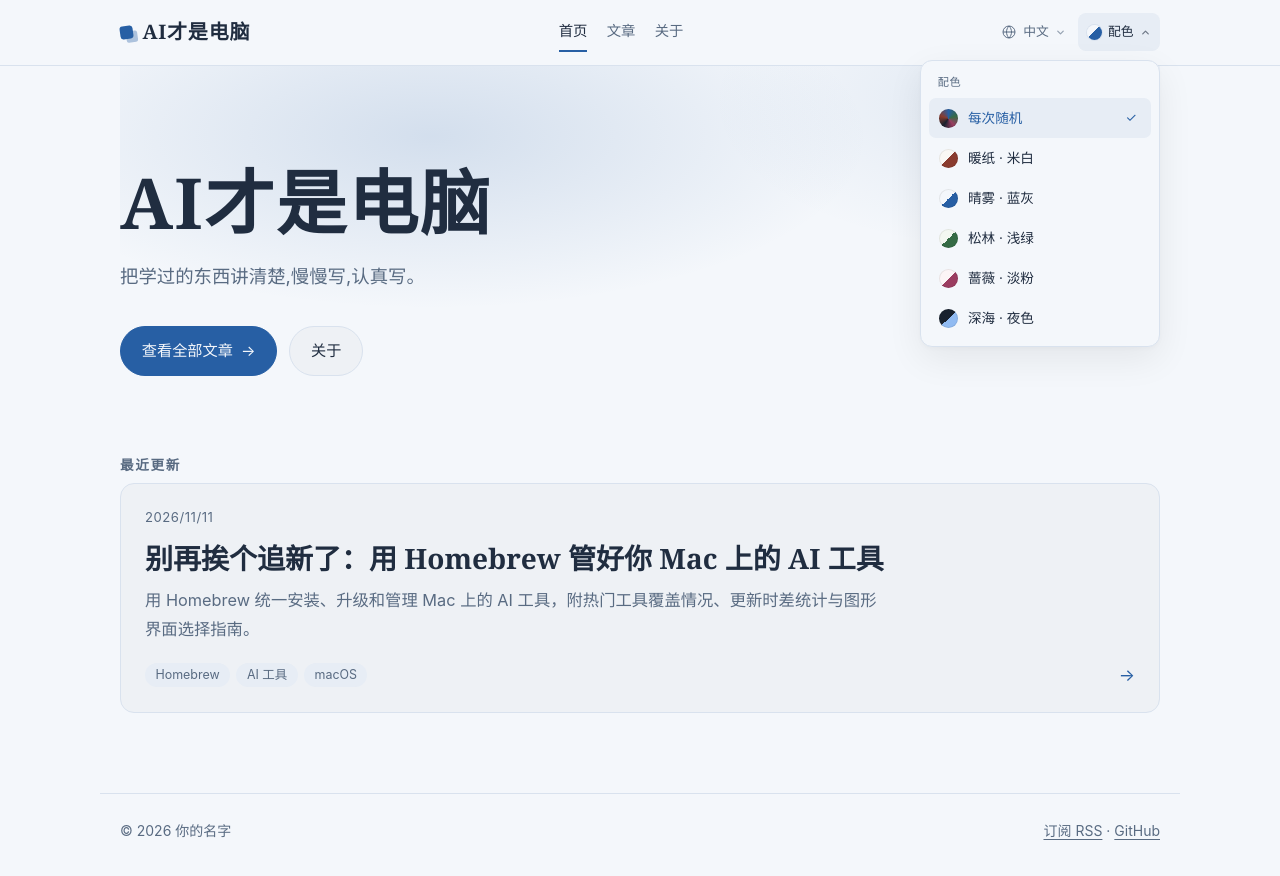
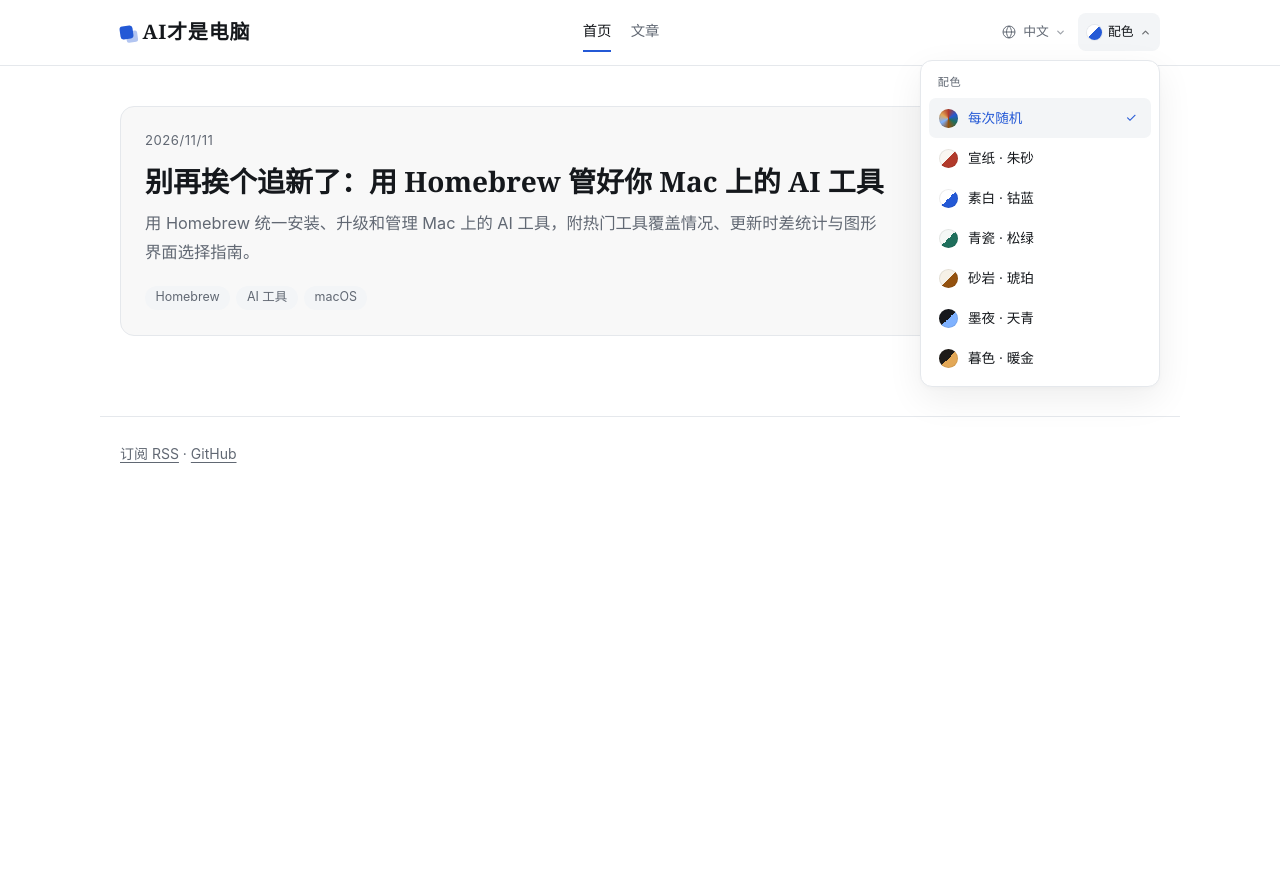
Before and after one commit to standby2025/pasges, an Astro site: page / in a window 1280 px wide. Both pictures are taken after a click on the heading "配色". After the commit the page ends 800 px from the top, so only its background shows below. Built offline with nearby package versions, Linux system fonts and the light colour scheme; Astro itself is replaced by a stand-in of ours.

Commit message:
Rotate brand title for non-CJK locales, simplify home, pick six new themes
- Rotate the header brand through Simplified, Traditional and Japanese
  spellings on non-Chinese pages; add a localized tagline to home titles
- Home shows the article list directly; drop the about pages and the
  footer copyright
- Replace the five color themes with six (four light, two dark)

Co-Authored-By: Claude <noreply@anthropic.com>

```diff
--- a/scripts/validate-i18n-build.mjs
+++ b/scripts/validate-i18n-build.mjs
@@ -7,13 +7,13 @@ const base = (process.env.BASE_PATH || '').replace(/\/$/, '');
 const errors = [];
 for (const lang of languages) {
  const prefix = lang === 'zh' ? '' : `/${lang}`;
- for (const page of ['', '/blog', '/about']) {
+ for (const page of ['', '/blog']) {
   const file = resolve('dist', `.${prefix}${page}/index.html`);
   try {
    const html = await readFile(file, 'utf8');
    const expectedDir = lang === 'ar' ? 'rtl' : 'ltr';
    if (!html.includes(`lang="${locales[lang]}"`) || !html.includes(`dir="${expectedDir}"`)) errors.push(`${file}: wrong page language/direction`);
-   for (const path of ['/', '/blog/', '/about/']) {
+   for (const path of ['/', '/blog/']) {
     if (!html.includes(`href="${base}${prefix}${path}"`)) errors.push(`${file}: missing current-language navigation ${path}`);
    }
    if (!html.includes(`href="${base}${prefix}/rss.xml"`)) errors.push(`${file}: missing localized RSS`);
@@ -35,4 +35,4 @@ for (const lang of languages) {
  } catch (e) { errors.push(`${lang}: missing RSS: ${e.message}`); }
 }
 if (errors.length) { console.error(errors.join('\n')); process.exit(1); }
-console.log('Global localization verified: 18 home/archive/about pages and 6 language-specific feeds.');
+console.log('Global localization verified: 12 home/archive pages and 6 language-specific feeds.');
--- a/src/components/BaseHead.astro
+++ b/src/components/BaseHead.astro
@@ -11,7 +11,8 @@ interface Props {
 const { title, description, lang = 'zh' } = Astro.props;
 const siteTitle = siteUI[lang].title;
 const canonicalURL = new URL(Astro.url.pathname, Astro.site);
-const fullTitle = title === siteTitle ? title : `${title} · ${siteTitle}`;
+const tagline = siteUI[lang].tagline;
+const fullTitle = title !== siteTitle ? `${title} · ${siteTitle}` : tagline ? `${title} · ${tagline}` : title;
 ---
 
 <meta charset="utf-8" />
@@ -31,7 +32,7 @@ const fullTitle = title === siteTitle ? title : `${title} · ${siteTitle}`;
 <!-- 首次绘制前应用配色，避免页面闪色；随机模式每次访问抽取一次。 -->
 <script is:inline>
  (() => {
-  const themes = ['paper', 'mist', 'forest', 'rose', 'night'];
+  const themes = ['paper', 'snow', 'celadon', 'sand', 'ink', 'dusk'];
   let saved = null;
   try { saved = localStorage.getItem('blog-theme'); } catch {}
   const fixed = themes.includes(saved);
--- a/src/components/Footer.astro
+++ b/src/components/Footer.astro
@@ -1,15 +1,13 @@
 ---
-import { AUTHOR, GITHUB_URL } from '../consts';
+import { GITHUB_URL } from '../consts';
 import { localePath } from '../lib/site';
 import { siteUI, type Language } from '../lib/languages';
 interface Props { lang?: Language; }
 const { lang = 'zh' } = Astro.props;
 const ui = siteUI[lang];
-const author = AUTHOR === '你的名字' ? ui.author : AUTHOR;
 ---
 
 <footer class="site-footer">
-	<span>© {new Date().getFullYear()} {author}</span>
 	<span>
 		<a href={localePath(lang, 'rss.xml')}>{ui.rss}</a> · <a href={GITHUB_URL} rel="noopener">GitHub</a>
 	</span>
--- a/src/components/Header.astro
+++ b/src/components/Header.astro
@@ -1,5 +1,6 @@
 ---
 import { localePath } from '../lib/site';
+import RotatingTitle from './RotatingTitle.astro';
 import { articleUI, themeUI, siteUI, languages, languageNames, type Language } from '../lib/languages';
 interface Props { lang?: Language; languageLinks?: { lang: Language; href: string }[]; }
 const { lang = 'zh', languageLinks = languages.map((language) => ({ lang: language, href: localePath(language) })) } = Astro.props;
@@ -11,7 +12,6 @@ const path = Astro.url.pathname;
 const links = [
 	{ href: localePath(lang, '/'), label: ui.home },
 	{ href: localePath(lang, '/blog/'), label: ui.posts },
-	{ href: localePath(lang, '/about/'), label: ui.about },
 ];
 const isActive = (href: string) =>
 	href === localePath(lang, '/') ? path === href : path.startsWith(href) || (href === localePath(lang, '/blog/') && /\/blog\/[^/]+\/?$/.test(path));
@@ -19,7 +19,7 @@ const isActive = (href: string) =>
 
 <header class="site-header">
  <div class="bar">
- <a class="brand" href={localePath(lang, '/')}>{site.title}</a>
+ <a class="brand" href={localePath(lang, '/')}>{lang === 'zh' ? site.title : <RotatingTitle label={site.title} />}</a>
  <nav class="main-nav" aria-label={site.navigation}>
   {links.map((link) => <a href={link.href} class:list={{ active: isActive(link.href) }}>{link.label}</a>)}
  </nav>
@@ -47,7 +47,7 @@ const isActive = (href: string) =>
    </summary>
    <div class="picker-panel theme-panel">
     <p class="panel-title">{themes.label}</p>
-    {(['random', 'paper', 'mist', 'forest', 'rose', 'night'] as const).map((theme) => <button type="button" class="picker-option" data-theme-choice={theme} aria-pressed="false">
+    {(['random', 'paper', 'snow', 'celadon', 'sand', 'ink', 'dusk'] as const).map((theme) => <button type="button" class="picker-option" data-theme-choice={theme} aria-pressed="false">
      <span class:list={['swatch', `swatch-${theme}`]} aria-hidden="true"></span>
      <span class="option-label">{themes[theme]}</span>
      <span class="check" aria-hidden="true">✓</span>
@@ -79,7 +79,7 @@ const isActive = (href: string) =>
   });
  });
  const choices = [...document.querySelectorAll<HTMLButtonElement>('[data-theme-choice]')];
- const themes = ['paper', 'mist', 'forest', 'rose', 'night'];
+ const themes = ['paper', 'snow', 'celadon', 'sand', 'ink', 'dusk'];
  const syncTheme = () => {
   const selected = document.documentElement.dataset.themeMode || 'random';
   choices.forEach((choice) => choice.setAttribute('aria-pressed', String(choice.dataset.themeChoice === selected)));
@@ -132,12 +132,13 @@ const isActive = (href: string) =>
  .check { width: 1rem; font-size: .8rem; color: var(--accent); }
  button[aria-pressed='false'] .check { visibility: hidden; }
  .swatch { width: 19px; height: 19px; border-radius: 50%; flex: none; box-shadow: inset 0 0 0 1px #00000014; }
- .swatch-random { background: conic-gradient(#275fa4, #356b45, #9b3c60, #18212e, #8a3b2e, #275fa4); }
- .swatch-paper { background: linear-gradient(135deg,#faf8f4 50%,#8a3b2e 50%); }
- .swatch-mist { background: linear-gradient(135deg,#f4f7fb 50%,#275fa4 50%); }
- .swatch-forest { background: linear-gradient(135deg,#f3f7f1 50%,#356b45 50%); }
- .swatch-rose { background: linear-gradient(135deg,#fcf5f6 50%,#9b3c60 50%); }
- .swatch-night { background: linear-gradient(135deg,#18212e 50%,#91bbf2 50%); }
+ .swatch-random { background: conic-gradient(#b23a2a, #2459d6, #1f6f5c, #94520f, #7fb2ff, #e3a857, #b23a2a); }
+ .swatch-paper { background: linear-gradient(135deg,#faf7f2 50%,#b23a2a 50%); }
+ .swatch-snow { background: linear-gradient(135deg,#ffffff 50%,#2459d6 50%); }
+ .swatch-celadon { background: linear-gradient(135deg,#f5f8f6 50%,#1f6f5c 50%); }
+ .swatch-sand { background: linear-gradient(135deg,#f6f1e7 50%,#94520f 50%); }
+ .swatch-ink { background: linear-gradient(135deg,#16181c 50%,#7fb2ff 50%); }
+ .swatch-dusk { background: linear-gradient(135deg,#1e1b18 50%,#e3a857 50%); }
  @media (max-width: 560px) {
   .bar { gap: .5rem; }
   .brand { flex-basis: 100%; }
--- /dev/null
+++ b/src/components/RotatingTitle.astro
@@ -0,0 +1,16 @@
+---
+import { SITE_TITLE_VARIANTS } from '../consts';
+interface Props { label: string; }
+const { label } = Astro.props;
+---
+<span class="rotator" role="img" aria-label={label}>
+ {SITE_TITLE_VARIANTS.map((variant, index) => <span lang={variant.lang} aria-hidden="true" style={`--i:${index}`}>{variant.text}</span>)}
+</span>
+
+<style>
+ .rotator { display: grid; }
+ .rotator span { grid-area: 1 / 1; opacity: 0; white-space: nowrap; animation: rotate-title 9s calc(var(--i) * 3s) infinite; }
+ @keyframes rotate-title { 0% { opacity: 0; transform: translateY(.25em); } 6%, 30% { opacity: 1; transform: none; } 36%, 100% { opacity: 0; transform: translateY(-.25em); } }
+ @keyframes fade-title { 0% { opacity: 0; } 6%, 30% { opacity: 1; } 36%, 100% { opacity: 0; } }
+ @media (prefers-reduced-motion: reduce) { .rotator span { animation-name: fade-title; } }
+</style>
--- a/src/components/SitePage.astro
+++ b/src/components/SitePage.astro
@@ -33,16 +33,8 @@ const homeTargets = Object.fromEntries(languages.map((language) => [language, lo
   <Header lang={lang} languageLinks={languageLinks} />
   <main class:list={{ wide: kind !== 'about' }}>
    {kind === 'home' ? <>
-    <section class="hero">
-     <h1>{ui.title}</h1>
-     <p class="lede">{ui.description}</p>
-     <div class="actions">
-      <a class="btn primary" href={localePath(lang, '/blog/')}>{ui.all} <span aria-hidden="true">{lang === 'ar' ? '←' : '→'}</span></a>
-      <a class="btn" href={localePath(lang, '/about/')}>{articleUI[lang].about}</a>
-     </div>
-    </section>
-    <h2 class="section-title">{ui.recent}</h2>
-    <PostList posts={posts.slice(0, 7)} lang={lang} featured />
+    <h1 class="sr-only">{ui.title}</h1>
+    <PostList posts={posts} lang={lang} featured />
     {posts.length === 0 && <p>{ui.empty}</p>}
    </> : kind === 'blog' ? <>
     <h1>{title}</h1>
@@ -59,14 +51,6 @@ const homeTargets = Object.fromEntries(languages.map((language) => [language, lo
 <style>
  main.wide { max-width: var(--wide); }
  h1 { margin: 0 0 1rem; font-size: 2.2rem; }
- .hero { position: relative; margin: 0 0 3rem; padding: 3.5rem 0 2rem; }
- .hero::before { content: ''; position: absolute; inset: -2.5rem 0 auto; height: 22rem; z-index: -1; background: radial-gradient(ellipse 60% 70% at 30% 20%, color-mix(in srgb, var(--accent) 16%, transparent), transparent 70%), radial-gradient(ellipse 40% 60% at 85% 10%, color-mix(in srgb, var(--accent) 9%, transparent), transparent 70%); pointer-events: none; }
- .hero h1 { margin: 0 0 1rem; font-size: clamp(2.6rem, 7vw, 4.4rem); line-height: 1.15; letter-spacing: .02em; }
- .lede { max-width: 38rem; margin: 0 0 2rem; color: var(--muted); font-size: 1.15rem; line-height: 1.9; }
- .actions { display: flex; flex-wrap: wrap; gap: .75rem; }
- .btn { display: inline-flex; align-items: center; gap: .5rem; padding: .65rem 1.3rem; border: 1px solid var(--line); border-radius: 999px; color: var(--ink); background: var(--card); font-size: .95rem; text-decoration: none; transition: transform .15s, box-shadow .15s, border-color .15s; }
- .btn:hover { transform: translateY(-2px); border-color: var(--accent); box-shadow: var(--shadow); }
- .btn.primary { border-color: var(--accent); background: var(--accent); color: var(--paper); }
+ .sr-only { position: absolute; width: 1px; height: 1px; overflow: hidden; clip-path: inset(50%); white-space: nowrap; }
  .year-group { margin-bottom: 2.5rem; }
- @media (prefers-reduced-motion: reduce) { .btn { transition: none; } .btn:hover { transform: none; } }
 </style>
--- a/src/consts.ts
+++ b/src/consts.ts
@@ -1,5 +1,11 @@
 // 站点全局信息,改这里即可。
 export const SITE_TITLE = 'AI才是电脑';
+// 双关在简体、繁体和日文里都成立；其他语言的首页主标题轮播这三种写法。
+export const SITE_TITLE_VARIANTS = [
+	{ lang: 'zh-Hans', text: SITE_TITLE },
+	{ lang: 'zh-Hant', text: 'AI才是電腦' },
+	{ lang: 'ja', text: 'AIこそ電脳' },
+];
 export const SITE_DESCRIPTION = '把学过的东西讲清楚,慢慢写,认真写。';
 export const AUTHOR = '你的名字';
 export const GITHUB_URL = 'https://github.com/your-name';
--- a/src/lib/languages.ts
+++ b/src/lib/languages.ts
@@ -17,19 +17,20 @@ export const articleUI = {
 } satisfies Record<Language, Record<string, string>>;
 
 export const themeUI = {
- zh: { label: '配色', random: '每次随机', paper: '暖纸 · 米白', mist: '晴雾 · 蓝灰', forest: '松林 · 浅绿', rose: '蔷薇 · 淡粉', night: '深海 · 夜色' },
- en: { label: 'Colors', random: 'Random on each visit', paper: 'Warm paper', mist: 'Blue mist', forest: 'Forest', rose: 'Rose', night: 'Deep sea' },
- fr: { label: 'Couleurs', random: 'Aléatoire à chaque visite', paper: 'Papier chaud', mist: 'Brume bleue', forest: 'Forêt', rose: 'Rose', night: 'Océan profond' },
- es: { label: 'Colores', random: 'Aleatorio en cada visita', paper: 'Papel cálido', mist: 'Niebla azul', forest: 'Bosque', rose: 'Rosa', night: 'Mar profundo' },
- ru: { label: 'Цвета', random: 'Случайно при входе', paper: 'Тёплая бумага', mist: 'Голубой туман', forest: 'Лес', rose: 'Роза', night: 'Глубокое море' },
- ar: { label: 'الألوان', random: 'عشوائي عند كل زيارة', paper: 'ورق دافئ', mist: 'ضباب أزرق', forest: 'غابة', rose: 'وردي', night: 'بحر عميق' },
+ zh: { label: '配色', random: '每次随机', paper: '宣纸 · 朱砂', snow: '素白 · 钴蓝', celadon: '青瓷 · 松绿', sand: '砂岩 · 琥珀', ink: '墨夜 · 天青', dusk: '暮色 · 暖金' },
+ en: { label: 'Colors', random: 'Random on each visit', paper: 'Rice paper', snow: 'Snow', celadon: 'Celadon', sand: 'Sandstone', ink: 'Ink night', dusk: 'Dusk' },
+ fr: { label: 'Couleurs', random: 'Aléatoire à chaque visite', paper: 'Papier de riz', snow: 'Neige', celadon: 'Céladon', sand: 'Grès', ink: 'Nuit d’encre', dusk: 'Crépuscule' },
+ es: { label: 'Colores', random: 'Aleatorio en cada visita', paper: 'Papel de arroz', snow: 'Nieve', celadon: 'Celadón', sand: 'Arenisca', ink: 'Noche de tinta', dusk: 'Crepúsculo' },
+ ru: { label: 'Цвета', random: 'Случайно при входе', paper: 'Рисовая бумага', snow: 'Снег', celadon: 'Селадон', sand: 'Песчаник', ink: 'Чернильная ночь', dusk: 'Сумерки' },
+ ar: { label: 'الألوان', random: 'عشوائي عند كل زيارة', paper: 'ورق الأرز', snow: 'ثلج', celadon: 'سيلادون', sand: 'حجر رملي', ink: 'ليل حبري', dusk: 'غسق' },
 } satisfies Record<Language, Record<string, string>>;
 
+// 「电脑」的双关只在汉字里成立；其他语言用 tagline 表达立意“电力驱动的智能”，品牌名不译。
 export const siteUI = {
- zh: { title: SITE_TITLE, description: SITE_DESCRIPTION, recent: '最近更新', all: '查看全部文章', empty: '还没有文章。', archive: '全部文章，按时间倒序。', aboutDescription: '关于这个博客和它的作者。', aboutText: '在这里介绍你自己：你是谁，做什么，这个博客写什么、写给谁。', contactText: '也可以放上联系方式、其他平台的账号链接。', author: '你的名字', language: '语言', navigation: '主导航', rss: '订阅 RSS' },
- en: { title: SITE_TITLE, description: 'Explain what I learn clearly. Write slowly, write thoughtfully.', recent: 'Latest articles', all: 'View all articles', empty: 'No articles yet.', archive: 'All articles, newest first.', aboutDescription: 'About this blog and its author.', aboutText: 'Introduce yourself here: who you are, what you do, and what this blog covers and for whom.', contactText: 'You can also add contact details and links to your other profiles.', author: 'Your name', language: 'Language', navigation: 'Main navigation', rss: 'Subscribe via RSS' },
- fr: { title: SITE_TITLE, description: 'Expliquer clairement ce que j’apprends. Écrire avec soin, à mon rythme.', recent: 'Derniers articles', all: 'Voir tous les articles', empty: 'Aucun article pour le moment.', archive: 'Tous les articles, du plus récent au plus ancien.', aboutDescription: 'À propos de ce blog et de son auteur.', aboutText: 'Présentez-vous ici : qui vous êtes, ce que vous faites, les sujets et le public de ce blog.', contactText: 'Vous pouvez aussi ajouter vos coordonnées et des liens vers vos autres profils.', author: 'Votre nom', language: 'Langue', navigation: 'Navigation principale', rss: 'S’abonner par RSS' },
- es: { title: SITE_TITLE, description: 'Explicar con claridad lo que aprendo. Escribir sin prisas y con cuidado.', recent: 'Artículos recientes', all: 'Ver todos los artículos', empty: 'Todavía no hay artículos.', archive: 'Todos los artículos, del más reciente al más antiguo.', aboutDescription: 'Sobre este blog y su autor.', aboutText: 'Preséntate aquí: quién eres, a qué te dedicas y qué temas trata este blog y para quién.', contactText: 'También puedes añadir datos de contacto y enlaces a tus otros perfiles.', author: 'Tu nombre', language: 'Idioma', navigation: 'Navegación principal', rss: 'Suscribirse por RSS' },
- ru: { title: SITE_TITLE, description: 'Понятно объяснять то, что узнаю. Писать вдумчиво и не спеша.', recent: 'Последние статьи', all: 'Все статьи', empty: 'Статей пока нет.', archive: 'Все статьи, начиная с новых.', aboutDescription: 'Об этом блоге и его авторе.', aboutText: 'Расскажите здесь о себе: кто вы, чем занимаетесь, о чём и для кого этот блог.', contactText: 'Также можно добавить контакты и ссылки на другие профили.', author: 'Ваше имя', language: 'Язык', navigation: 'Основная навигация', rss: 'Подписаться на RSS' },
- ar: { title: SITE_TITLE, description: 'أشرح ما أتعلمه بوضوح، وأكتب بتأنٍ وعناية.', recent: 'أحدث المقالات', all: 'عرض جميع المقالات', empty: 'لا توجد مقالات بعد.', archive: 'جميع المقالات، من الأحدث إلى الأقدم.', aboutDescription: 'حول هذه المدونة وكاتبها.', aboutText: 'عرّف بنفسك هنا: من أنت، وماذا تعمل، وما موضوع هذه المدونة ولمن تكتب.', contactText: 'يمكنك أيضاً إضافة معلومات الاتصال وروابط حساباتك الأخرى.', author: 'اسمك', language: 'اللغة', navigation: 'التنقل الرئيسي', rss: 'الاشتراك عبر RSS' },
+ zh: { title: SITE_TITLE, tagline: '', description: SITE_DESCRIPTION, recent: '最近更新', all: '查看全部文章', empty: '还没有文章。', archive: '全部文章，按时间倒序。', aboutDescription: '关于这个博客和它的作者。', aboutText: '在这里介绍你自己：你是谁，做什么，这个博客写什么、写给谁。', contactText: '也可以放上联系方式、其他平台的账号链接。', author: '你的名字', language: '语言', navigation: '主导航', rss: '订阅 RSS' },
+ en: { title: SITE_TITLE, tagline: 'Intelligence powered by electricity', description: 'Explain what I learn clearly. Write slowly, write thoughtfully.', recent: 'Latest articles', all: 'View all articles', empty: 'No articles yet.', archive: 'All articles, newest first.', aboutDescription: 'About this blog and its author.', aboutText: 'Introduce yourself here: who you are, what you do, and what this blog covers and for whom.', contactText: 'You can also add contact details and links to your other profiles.', author: 'Your name', language: 'Language', navigation: 'Main navigation', rss: 'Subscribe via RSS' },
+ fr: { title: SITE_TITLE, tagline: 'L’intelligence propulsée par l’électricité', description: 'Expliquer clairement ce que j’apprends. Écrire avec soin, à mon rythme.', recent: 'Derniers articles', all: 'Voir tous les articles', empty: 'Aucun article pour le moment.', archive: 'Tous les articles, du plus récent au plus ancien.', aboutDescription: 'À propos de ce blog et de son auteur.', aboutText: 'Présentez-vous ici : qui vous êtes, ce que vous faites, les sujets et le public de ce blog.', contactText: 'Vous pouvez aussi ajouter vos coordonnées et des liens vers vos autres profils.', author: 'Votre nom', language: 'Langue', navigation: 'Navigation principale', rss: 'S’abonner par RSS' },
+ es: { title: SITE_TITLE, tagline: 'Inteligencia impulsada por electricidad', description: 'Explicar con claridad lo que aprendo. Escribir sin prisas y con cuidado.', recent: 'Artículos recientes', all: 'Ver todos los artículos', empty: 'Todavía no hay artículos.', archive: 'Todos los artículos, del más reciente al más antiguo.', aboutDescription: 'Sobre este blog y su autor.', aboutText: 'Preséntate aquí: quién eres, a qué te dedicas y qué temas trata este blog y para quién.', contactText: 'También puedes añadir datos de contacto y enlaces a tus otros perfiles.', author: 'Tu nombre', language: 'Idioma', navigation: 'Navegación principal', rss: 'Suscribirse por RSS' },
+ ru: { title: SITE_TITLE, tagline: 'Интеллект, работающий на электричестве', description: 'Понятно объяснять то, что узнаю. Писать вдумчиво и не спеша.', recent: 'Последние статьи', all: 'Все статьи', empty: 'Статей пока нет.', archive: 'Все статьи, начиная с новых.', aboutDescription: 'Об этом блоге и его авторе.', aboutText: 'Расскажите здесь о себе: кто вы, чем занимаетесь, о чём и для кого этот блог.', contactText: 'Также можно добавить контакты и ссылки на другие профили.', author: 'Ваше имя', language: 'Язык', navigation: 'Основная навигация', rss: 'Подписаться на RSS' },
+ ar: { title: SITE_TITLE, tagline: 'ذكاء يعمل بالكهرباء', description: 'أشرح ما أتعلمه بوضوح، وأكتب بتأنٍ وعناية.', recent: 'أحدث المقالات', all: 'عرض جميع المقالات', empty: 'لا توجد مقالات بعد.', archive: 'جميع المقالات، من الأحدث إلى الأقدم.', aboutDescription: 'حول هذه المدونة وكاتبها.', aboutText: 'عرّف بنفسك هنا: من أنت، وماذا تعمل، وما موضوع هذه المدونة ولمن تكتب.', contactText: 'يمكنك أيضاً إضافة معلومات الاتصال وروابط حساباتك الأخرى.', author: 'اسمك', language: 'اللغة', navigation: 'التنقل الرئيسي', rss: 'الاشتراك عبر RSS' },
 } satisfies Record<Language, Record<string, string>>;
--- a/src/pages/about.astro
+++ /dev/null
@@ -1,4 +0,0 @@
----
-import SitePage from '../components/SitePage.astro';
----
-<SitePage kind="about" />
--- a/src/styles/global.css
+++ b/src/styles/global.css
@@ -1,10 +1,10 @@
 :root {
-	--paper: #faf8f4;
-	--ink: #1f2328;
-	--muted: #6b6f76;
-	--line: #e3dfd6;
-	--accent: #8a3b2e;
-	--code-bg: #f1ede4;
+	--paper: #faf7f2;
+	--ink: #1f1d1a;
+	--muted: #6e6860;
+	--line: #e6e0d5;
+	--accent: #b23a2a;
+	--code-bg: #f0ebe2;
 	--width: 720px;
 	--wide: 1080px;
 	--radius: 14px;
@@ -18,22 +18,27 @@
 	color-scheme: light;
 }
 /* 配色由页头选择器控制，避免系统暗色覆盖用户选择。 */
-:root[data-theme='mist'] {
- --paper: #f4f7fb; --ink: #202d40; --muted: #596b82;
- --line: #d9e2ee; --accent: #275fa4; --code-bg: #e7edf5;
+:root[data-theme='snow'] {
+ --paper: #ffffff; --ink: #15181c; --muted: #616873;
+ --line: #e5e8ec; --accent: #2459d6; --code-bg: #f3f5f7;
 }
-:root[data-theme='forest'] {
- --paper: #f3f7f1; --ink: #24372b; --muted: #5c705f;
- --line: #d5e1d1; --accent: #356b45; --code-bg: #e5ede0;
+:root[data-theme='celadon'] {
+ --paper: #f5f8f6; --ink: #1b2622; --muted: #5b6a64;
+ --line: #dbe4df; --accent: #1f6f5c; --code-bg: #e9efec;
 }
-:root[data-theme='rose'] {
- --paper: #fcf5f6; --ink: #402b33; --muted: #80616d;
- --line: #ead9df; --accent: #9b3c60; --code-bg: #f3e6eb;
+:root[data-theme='sand'] {
+ --paper: #f6f1e7; --ink: #2a251e; --muted: #6f6658;
+ --line: #e2d9c8; --accent: #94520f; --code-bg: #ece5d6;
 }
-:root[data-theme='night'] {
+:root[data-theme='ink'] {
  color-scheme: dark;
- --paper: #18212e; --ink: #e4eaf3; --muted: #a5b5ca;
- --line: #344359; --accent: #91bbf2; --code-bg: #222f41;
+ --paper: #16181c; --ink: #e7e9ec; --muted: #9aa3ae;
+ --line: #2c3138; --accent: #7fb2ff; --code-bg: #1f2328;
+}
+:root[data-theme='dusk'] {
+ color-scheme: dark;
+ --paper: #1e1b18; --ink: #ede7dd; --muted: #aaa093;
+ --line: #383129; --accent: #e3a857; --code-bg: #28241f;
 }
 
 * {
@@ -150,8 +155,8 @@ img {
 .astro-code {
 	background-color: var(--code-bg) !important;
 }
-:root[data-theme='night'] .astro-code,
-:root[data-theme='night'] .astro-code span {
+:root:is([data-theme='ink'], [data-theme='dusk']) .astro-code,
+:root:is([data-theme='ink'], [data-theme='dusk']) .astro-code span {
  color: var(--shiki-dark) !important;
 }
 
```
Also changed, not shown: src/pages/[lang]/about.astro (deleted, +0 -9 lines), README.md.
